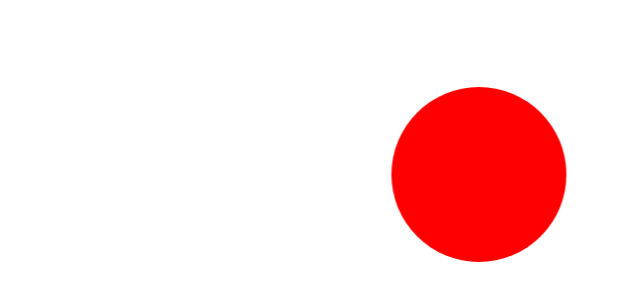
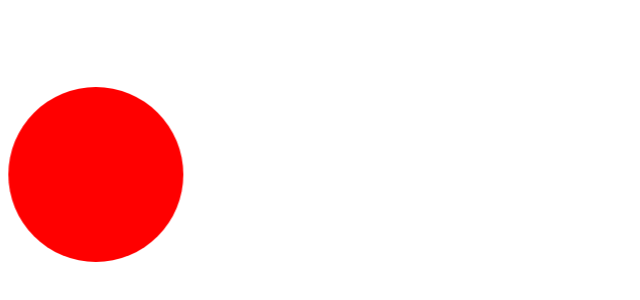
Before and after one commit to mateuszkornecki/treefrog-vision, a React (Create React App) app: page / in a window 1280 px wide. Shown: the part 226-526 px from the top of the page, without its empty margins (0-640 px from the left). Built offline with nearby package versions, Linux system fonts and the light colour scheme.

Commit message:
increased twice animation length

```diff
--- a/src/components/Pointer/Pointer.css
+++ b/src/components/Pointer/Pointer.css
@@ -20,5 +20,5 @@
 }
 
  .bounce {
-     animation: bounce 40s infinite linear;
+     animation: bounce 100s infinite linear;
  }
```
